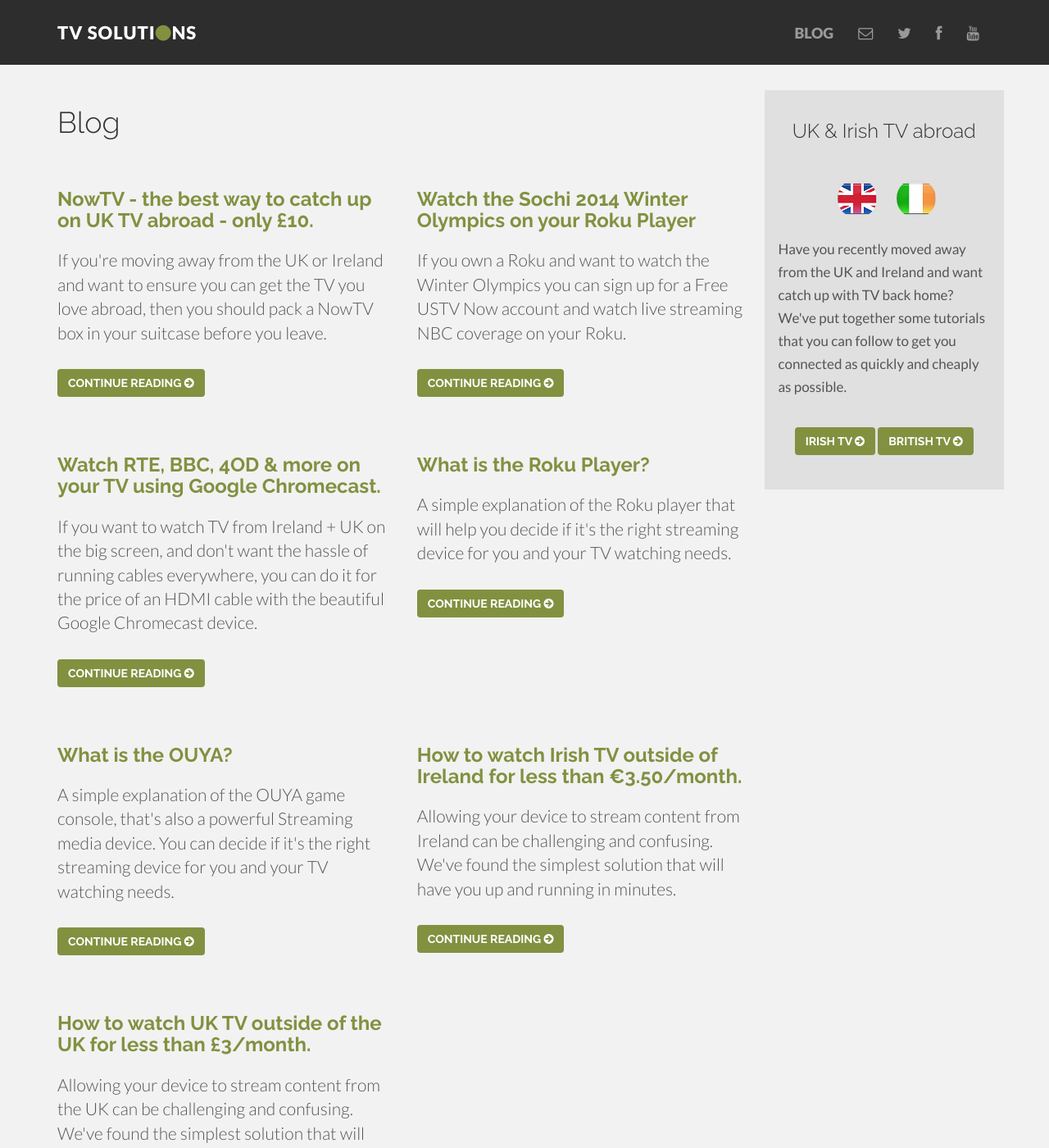
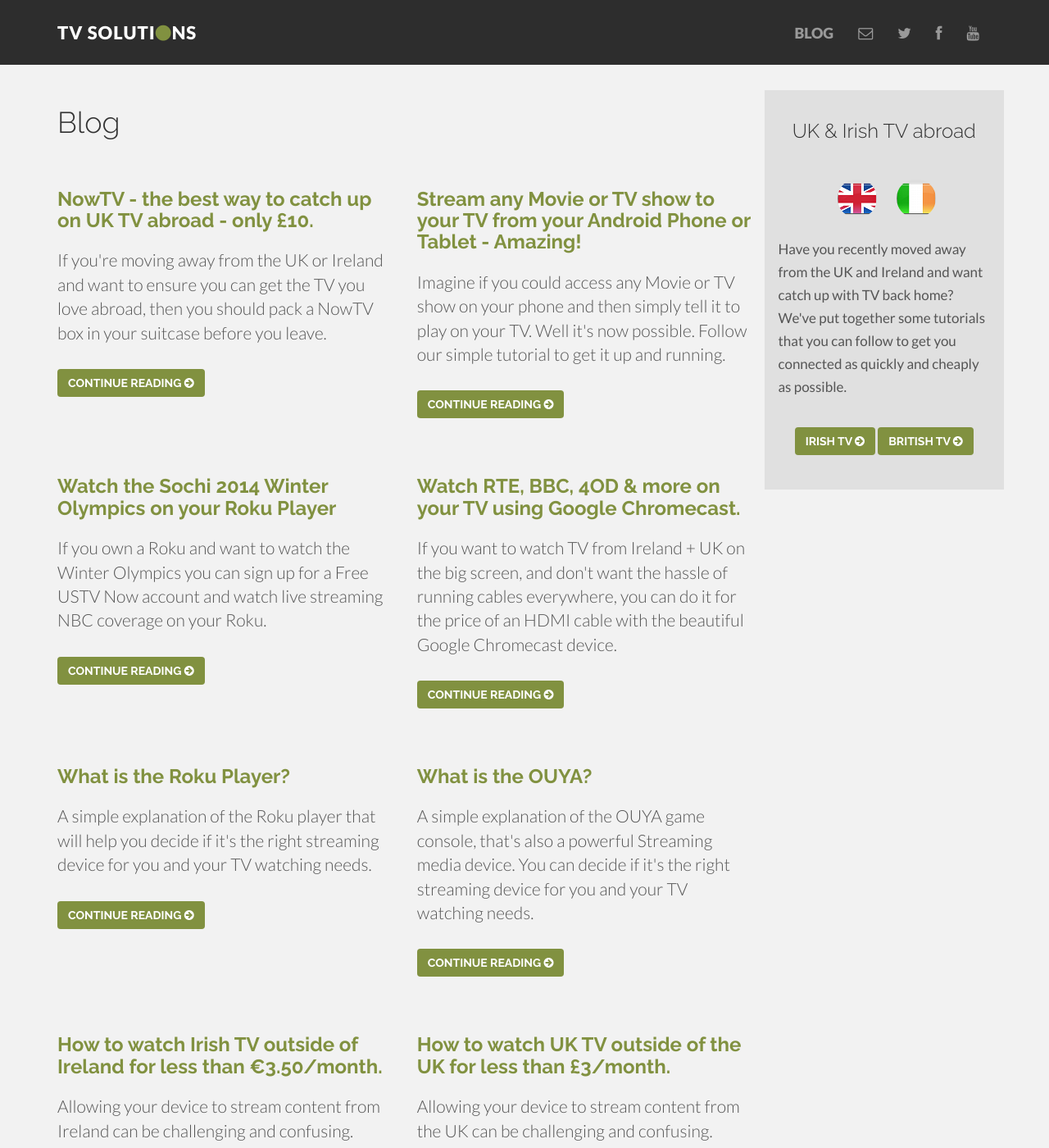
Before and after one commit to tvsolutions/tvsolutions.github.io, a Jekyll site: the page built from blog.html, in a window 1280 px wide and 1400 px high. Shown: the whole window at 82% size. Built offline with Jekyll 4.4.1, drawn with Linux system fonts in a browser that asks for light colours; nearby versions of some CDN libraries; Markdown is read by kramdown in place of the engine named in the settings.

Commit message:
Adding images for Android Post

```diff
--- /dev/null
+++ b/_posts/2014-02-19-any-movie-tv-show-android-device.md
@@ -0,0 +1,91 @@
+---
+layout: post
+title:  "Stream any Movie or TV show to your TV from your Android Phone or Tablet - Amazing!"
+date:   2014-02-20 00:00:00
+categories: Android Chromecast Avia ShowBox
+excerpt: Imagine if you could access any Movie or TV show on your phone and then simply tell it to play on your TV. Well it's now possible. Follow our simple tutorial to get it up and running.
+buy:
+  url: 'http://chromecast.com'
+  text: 'Buy Chromecast'
+---
+
+Imagine if you could access any Movie or TV show on your phone and then simply tell it to play on your TV. Well it's now possible. Follow our simple tutorial to get it up and running. This tutorial should take you **less than 10 minutes** to complete.
+
+## What's needed
+- An Android Device - Phone or Tablet
+- A Chromecast - buy one from Amazon [US](http://amzn.to/MdIvcc) or [Canada](http://amzn.to/MdIy7S)
+- [AllCast app for Android](http://bit.ly/1fioahm)
+- [Show Box app for Android](http://goo.gl/AEgdDD)
+
+## Before you start
+Before you jump into this you will need a few things:
+- Your Wifi network name and password
+- Your Android device will need to be connected to the same Wifi network.
+
+## Step 1 - Set up your Chromecast
+
+Chromecast is the easiest way to enjoy online video and music on your TV. It's cheap, costing around $35 US and $50 CAD. It's really straightforward to set up your Chromecast. Take it out of the box and plug it in to an HDMI port on your TV. Then follow the [instructions from the Google Website](http://bit.ly/1eONmYf). Make sure your TV is on and the Chromecast HDMI input is selected.
+
+## Step 2 - Download and Install the AllCast App
+
+The AllCast app is available on the [Google Play store](http://bit.ly/1fioahm).
+
+## Step 3 - Download and Install the Show Box App
+
+The Show Box App is not available on the Google Play store, but is available to download from [another location](http://goo.gl/AEgdDD). It's worth noting that this App is **not** from the Google Play store.
+
+## Step 4 - Test Casting to your Chromecast using AllCast
+
+Now that your Chromecast has been setup, it will be available to cast to. Open the AllCast app, it should find your Chromecast as long as your Android Device and Chromecast are using the same Wifi network. Choose a video from your library to play. Your video should start playing on your TV via the Chromecast.
+
+## Step 5 - Open the Show Box App and play a show via AllCast
+
+
+<div id="showbox-carousel" class="carousel slide" data-ride="carousel">
+	<!-- Indicators -->
+  <ol class="carousel-indicators">
+    <li data-target="#showbox-carousel" data-slide-to="0" class="active"></li>
+    <li data-target="#showbox-carousel" data-slide-to="1"></li>
+    <li data-target="#showbox-carousel" data-slide-to="2"></li>
+		<li data-target="#showbox-carousel" data-slide-to="3"></li>
+  </ol>
+  <!-- Wrapper for slides -->
+  <div class="carousel-inner">
+    <div class="item active">
+      <img src="/assets/img/showbox-screenshot.jpg" />
+			<div class="carousel-caption">
+				1. Open the Show Box App
+			</div>
+    </div>
+		<div class="item">
+      <img src="/assets/img/showbox-watchnow.jpg" />
+			<div class="carousel-caption">
+				2. Watch a Show or Movie
+			</div>
+    </div>
+		<div class="item">
+      <img src="/assets/img/showbox-thirdparty.jpg" />
+			<div class="carousel-caption">
+				3. Choose a third party player
+			</div>
+    </div>
+		<div class="item">
+      <img src="/assets/img/showbox-allcast.jpg" />
+			<div class="carousel-caption">
+				4. Select AllCast
+			</div>
+    </div>
+  </div>
+
+  <!-- Controls -->
+  <a class="left carousel-control" href="#showbox-carousel" data-slide="prev">
+    <span class="glyphicon glyphicon-chevron-left"></span>
+  </a>
+  <a class="right carousel-control" href="#showbox-carousel" data-slide="next">
+    <span class="glyphicon glyphicon-chevron-right"></span>
+  </a>
+</div>
+<br />
+Once you've successfully tested AllCast, you can now open the Show Box app. This App gives you access to an enormous library of TV Shows and Movies that stream from the web. Find a Movie or TV Show you like. When you tap the icon to play the video, you will be prompted to choose the player to use. Choose **AllCast**. Your video should start playing on your TV via Chromecast.
+
+You can now watch TV and Movies straight from your Android Tablet or Phone. You can also install the Chromecast App on your Phone to manage your Chromecast. If you are visiting a friend's house you can bring your Chromecast with you. When you get to their house, connect to their Wi-fi and cast any movie from your phone. This literally is _TV, in your pocket_.
--- a/assets/css/main.css
+++ b/assets/css/main.css
@@ -568,3 +568,48 @@
 @media only screen and (max-device-width: 800px), only screen and (device-width: 1024px) and (device-height: 600px), only screen and (width: 1280px) and (orientation: landscape), only screen and (device-width: 800px), only screen and (max-width: 767px) {
 .flex-video { padding-top: 0; }
 }
+
+#sidebar {
+    background: #fff;
+    -webkit-border-radius: 10px;
+    -moz-border-radius: 10px;
+    border-radius: 10px;
+}
+
+#sidebar ul {
+    list-style: none;
+    margin-left: 0;
+    padding-left: 0;
+}
+
+#sidebar ul li {
+    margin-left: 0;
+}
+
+#showbox-carousel {
+    width: 480px;
+    margin: 0 auto;
+}
+
+.carousel-caption {
+    background: rgba(242, 242, 242, 0.9);
+    color: #333;
+    padding: 10px;
+    top: 50%;
+    height: 45px;
+    -webkit-border-radius: 5px;
+    -moz-border-radius: 5px;
+    border-radius: 5px;
+}
+
+.carousel-indicators {
+    bottom: -58px;
+}
+
+.carousel-indicators .active {
+    background-color: #222;
+}
+
+.carousel-indicators li {
+    border-color: #222;
+}
```
Also changed, not shown: assets/img/showbox-allcast.jpg (added), assets/img/showbox-screenshot.jpg (added), assets/img/showbox-screenshot.png (added), assets/img/showbox-thirdparty.jpg (added), assets/img/showbox-watchnow.jpg (added), assets/img/showbox.jpg (added).
